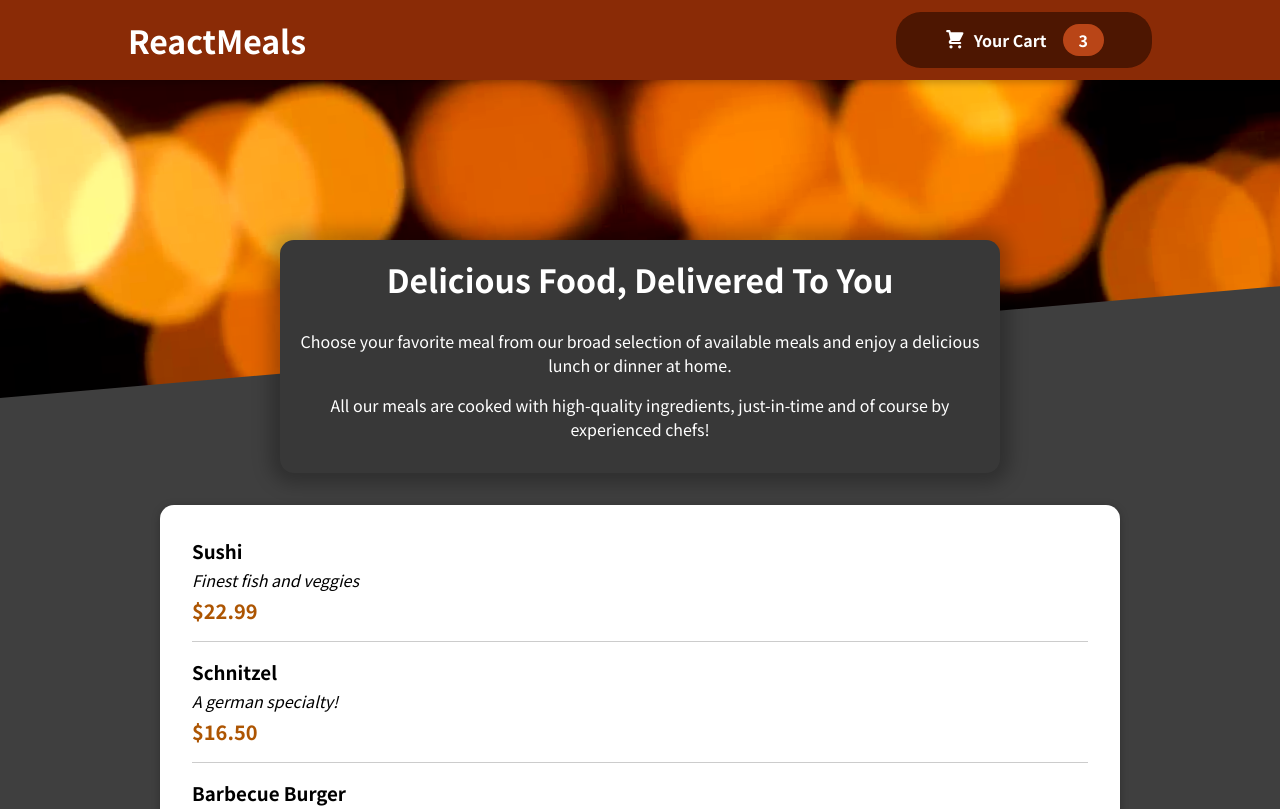
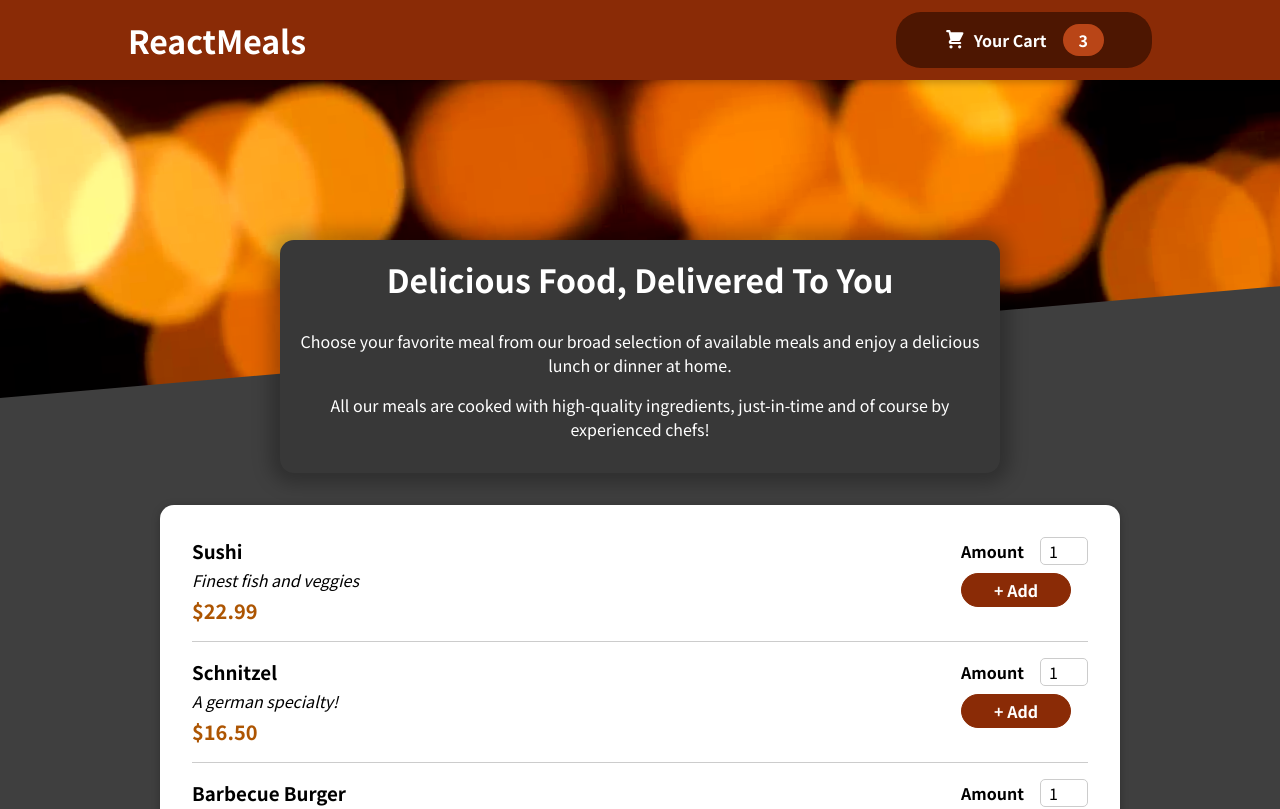
Before and after one commit to anastazjasta/RCG11Project-Food-Order-App, a React (Create React App) app: page / in a window 1280 px wide. Shown: the top 809 px of the page. Built offline with nearby package versions, Linux system fonts and the light colour scheme.

Commit message:
feat: form

```diff
--- a/src/components/Meals/AvailableMeals.js
+++ b/src/components/Meals/AvailableMeals.js
@@ -31,6 +31,7 @@
 const AvailableMeals = () => {
   const mealsList = DUMMY_MEALS.map((meal) => (
     <MealItem
+      id={meal.id}
       key={meal.id}
       name={meal.name}
       description={meal.description}
--- a/src/components/Meals/MealItem/MealItem.js
+++ b/src/components/Meals/MealItem/MealItem.js
@@ -1,8 +1,8 @@
 import classes from "./MealItem.module.css";
+import MealItemForm from "./MealItemForm";
 
 const MealItem = (props) => {
-    const price = `$${props.price.toFixed(2)}`;
-
+  const price = `$${props.price.toFixed(2)}`;
 
   return (
     <li className={classes.meal}>
@@ -13,7 +13,7 @@
       </div>
       <div>
         <div>
-
+          <MealItemForm id={props.id} />
         </div>
       </div>
     </li>
--- a/src/components/Meals/MealItem/MealItemForm.js
+++ b/src/components/Meals/MealItem/MealItemForm.js
@@ -1,6 +1,23 @@
+import Input from "../../UI/Input";
+import classes from "./MealItemForm.module.css";
 
-const MealItemForm = () => {
-
+const MealItemForm = (props) => {
+  return (
+    <form className={classes.form}>
+      <Input
+        label="Amount"
+        input={{
+          id: "amount_" + props.id,
+          type: "number",
+          min: "1",
+          max: "5",
+          step: "1",
+          defaultValue: "1",
+        }}
+      />
+      <button>+ Add</button>
+    </form>
+  );
 };
 
-export default MealItemForm
+export default MealItemForm;
--- /dev/null
+++ b/src/components/Meals/MealItem/MealItemForm.module.css
@@ -0,0 +1,20 @@
+.form {
+  text-align: right;
+}
+
+.form button {
+  font: inherit;
+  cursor: pointer;
+  background-color: #8a2b06;
+  border: 1px solid #8a2b06;
+  color: white;
+  padding: 0.25rem 2rem;
+  border-radius: 20px;
+  font-weight: bold;
+}
+
+.form button:hover,
+.form button:active {
+  background-color: #641e03;
+  border-color: #641e03;
+}
--- /dev/null
+++ b/src/components/UI/Input.js
@@ -0,0 +1,12 @@
+import classes from "./Input.module.css";
+
+const Input = (props) => {
+  return (
+    <div className={classes.input}>
+      <label htmlFor={props.input.id}>{props.label}</label>
+      <input id={props.input.id} {...props.input} />
+    </div>
+  );
+};
+
+export default Input;
--- /dev/null
+++ b/src/components/UI/Input.module.css
@@ -0,0 +1,18 @@
+.input {
+  display: flex;
+  align-items: center;
+  margin-bottom: 0.5rem;
+}
+
+.input label {
+  font-weight: bold;
+  margin-right: 1rem;
+}
+
+.input input {
+  width: 3rem;
+  border-radius: 5px;
+  border: 1px solid #ccc;
+  font: inherit;
+  padding-left: 0.5rem;
+}
```
Also changed, not shown: 1 other file (tests, documents, lock files or other folders).
